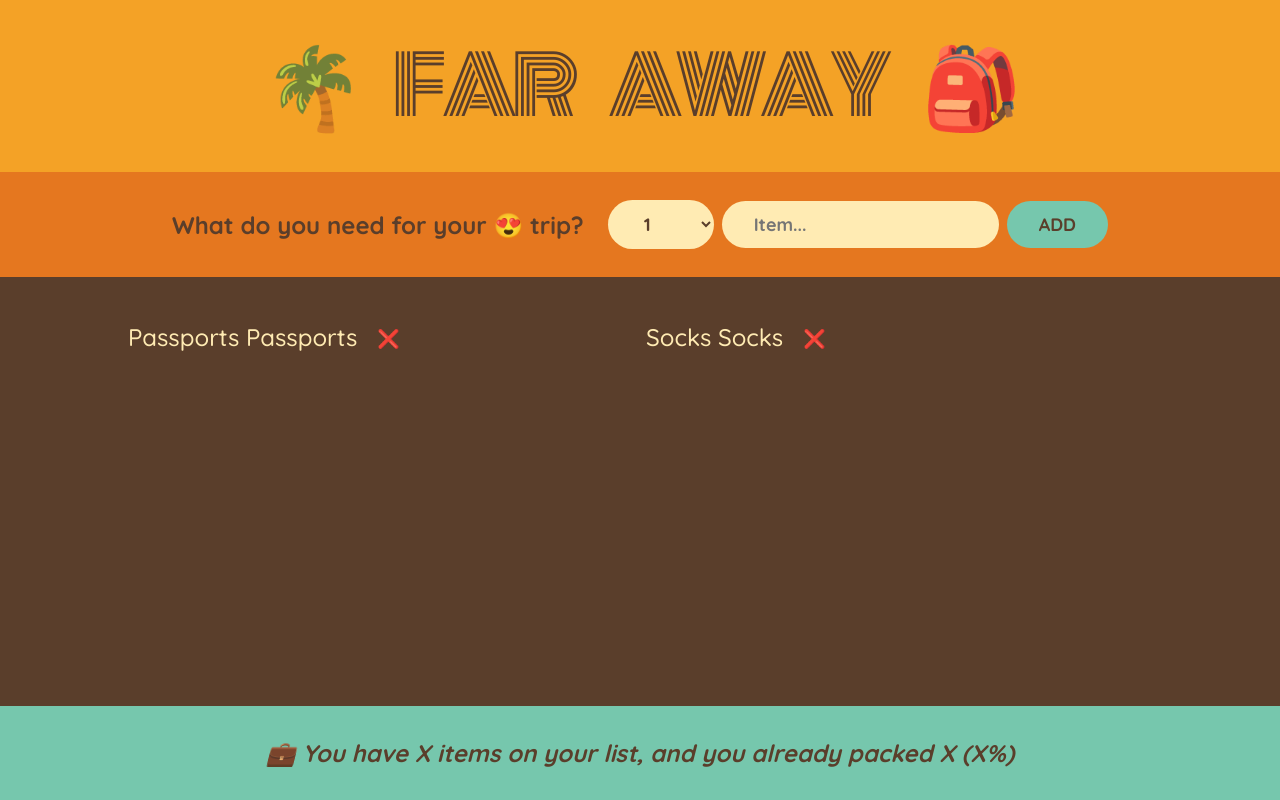
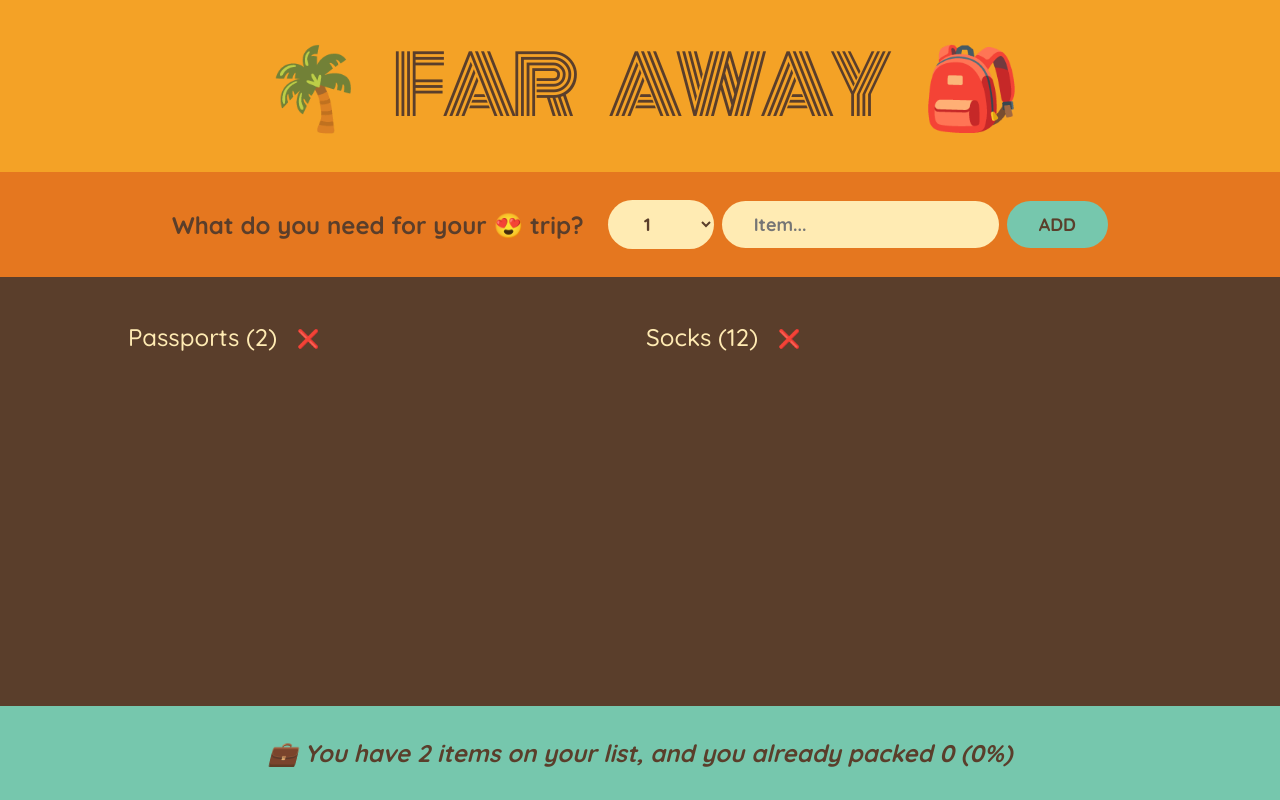
Before and after one commit to TaushifReza/TravelListApp, a React (Create React App) app: page / in a window 1280 px wide. Built offline with nearby package versions, Linux system fonts and the light colour scheme.

Commit message:
Add new in list and render in UI

```diff
--- a/src/App.js
+++ b/src/App.js
@@ -6,12 +6,18 @@ const initialItems = [
 ];
 
 export default function App() {
+  const [items, setItems] = useState(initialItems);
+
+  function handleAddItems(newItem) {
+    setItems((prevItems) => [...prevItems, newItem]);
+  }
+
   return (
     <div className="app">
       <Logo />
-      <Form />
-      <PackingList />
-      <Stats />
+      <Form onAddItems={handleAddItems} />
+      <PackingList items={items} />
+      <Stats items={items} />
     </div>
   );
 }
@@ -19,7 +25,8 @@ export default function App() {
 function Logo() {
   return <h1>🌴 Far Away 🎒</h1>;
 }
-function Form() {
+
+function Form({ onAddItems }) {
   const [description, setDescription] = useState("");
   const [quantity, setQuantity] = useState(1);
 
@@ -28,12 +35,13 @@ function Form() {
 
     if (!description) return;
 
-    const newItem = { description, quantity, package: false, id: Date.now() };
-    console.log(newItem);
+    const newItem = { description, quantity, packed: false, id: Date.now() };
+    onAddItems(newItem);
 
     setDescription("");
     setQuantity(1);
   }
+
   return (
     <form className="add-form" onSubmit={handleSubmit}>
       <h3>What do you need for your 😍 trip?</h3>
@@ -57,32 +65,43 @@ function Form() {
     </form>
   );
 }
-function PackingList() {
+
+function PackingList({ items }) {
   return (
     <div className="list">
       <ul>
-        {initialItems.map((item) => (
+        {items.map((item) => (
           <Item item={item} key={item.id} />
         ))}
       </ul>
     </div>
   );
 }
+
 function Item({ item }) {
   return (
     <li>
       <span style={item.packed ? { textDecoration: "line-through" } : {}}>
-        {item.description} {item.description}
+        {item.description} ({item.quantity})
       </span>
       <button>❌</button>
     </li>
   );
 }
-function Stats() {
+
+function Stats({ items }) {
+  const totalItems = items.length;
+  const packedItems = items.filter((item) => item.packed).length;
+  const packedPercentage =
+    totalItems === 0 ? 0 : Math.round((packedItems / totalItems) * 100);
+
   return (
     <div>
       <footer className="stats">
-        <em>💼 You have X items on your list, and you already packed X (X%)</em>
+        <em>
+          💼 You have {totalItems} items on your list, and you already packed{" "}
+          {packedItems} ({packedPercentage}%)
+        </em>
       </footer>
     </div>
   );
```
